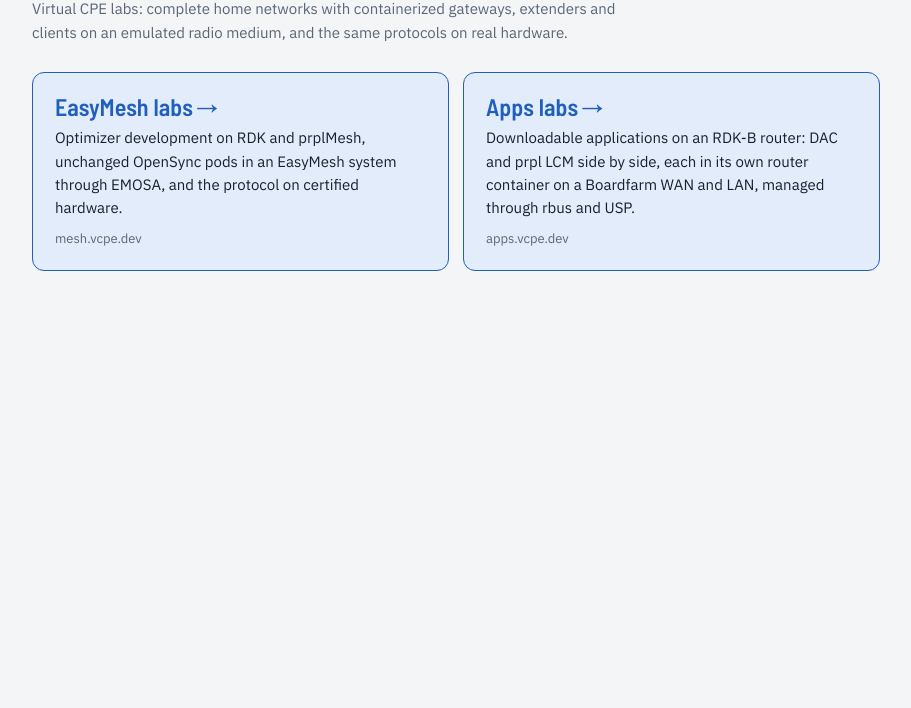
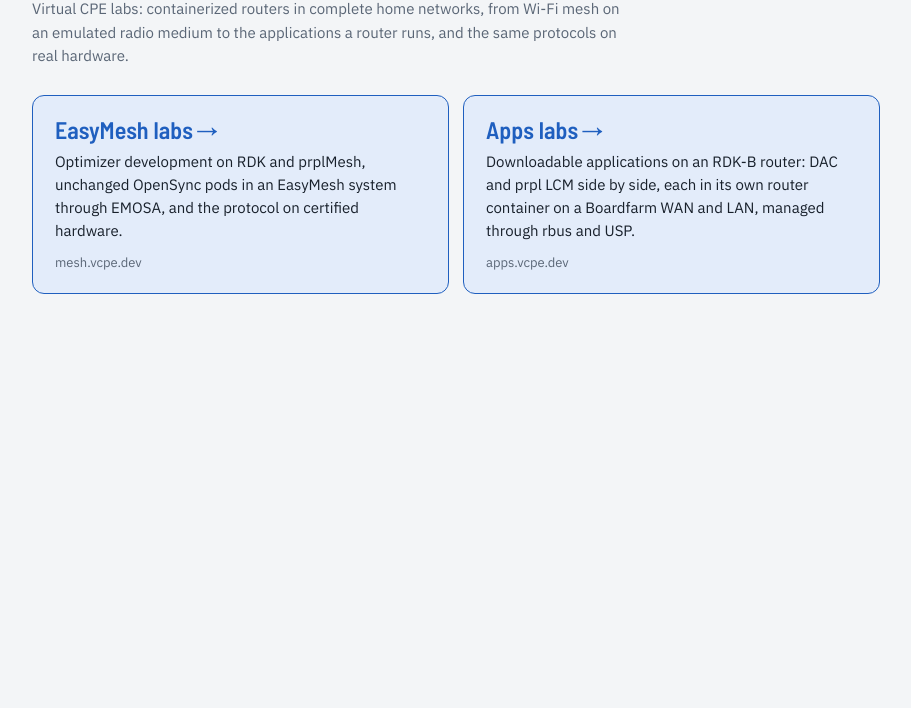
Before and after one commit to boardfarmdevs/boardfarmdevs.github.io, a plain HTML site: page index.html in a window 1280 px wide. Shown: the part 92-800 px from the top of the page, without its empty margins (184-1095 px from the left). Drawn offline with Linux system fonts and the light colour scheme.

Commit message:
Selector: a lead that covers both labs

```diff
--- a/index.html
+++ b/index.html
@@ -28,7 +28,7 @@ a.hero:hover,a.hero:focus-visible{outline:2px solid var(--accent);outline-offset
 <body>
 <main>
   <h1>vcpe.dev</h1>
-  <p class="lead">Virtual CPE labs: complete home networks with containerized gateways, extenders and clients on an emulated radio medium, and the same protocols on real hardware.</p>
+  <p class="lead">Virtual CPE labs: containerized routers in complete home networks, from Wi-Fi mesh on an emulated radio medium to the applications a router runs, and the same protocols on real hardware.</p>
 
   <div class="pick">
     <a class="hero" href="https://mesh.vcpe.dev/"><b>EasyMesh labs →</b>
```
